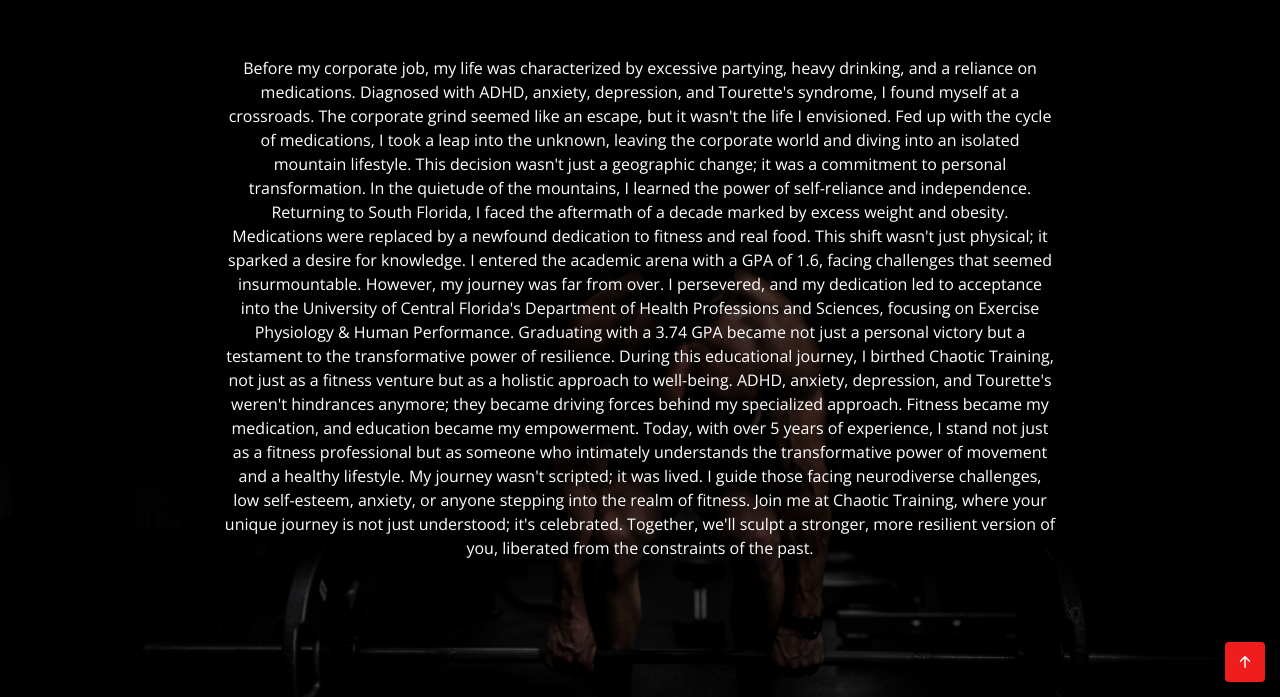
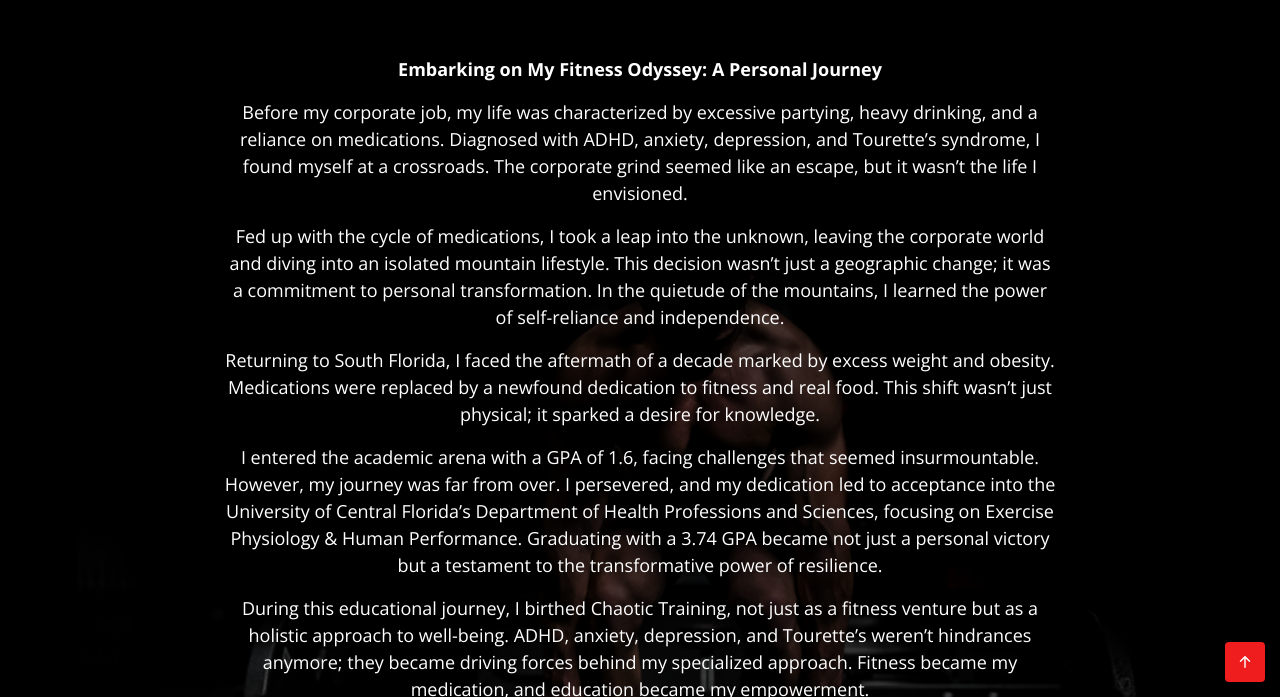
Before and after one commit to jmartinez09196/chaotic-training, a Jekyll site: the page built from about-me.md, in a window 1280 px wide and 900 px high, scrolled down 701 px, cut to the strip 203-900 px from the top of the window. Built offline with Jekyll 4.4.1, drawn with Linux system fonts in a browser that asks for light colours; some of the changed text lies outside the part shown.

Commit message:
changed to try to mimic paragraph

```diff
--- a/_layouts/about-me.html
+++ b/_layouts/about-me.html
@@ -25,20 +25,14 @@
         <div class="container">
           <div class="row justify-content-center">
             <div class="col-lg-9 text-center">
-            Before my corporate job, my life was characterized by excessive partying, heavy drinking, and a reliance on medications. Diagnosed with ADHD, anxiety, depression, and Tourette's syndrome, I found myself at a crossroads. The corporate grind seemed like an escape, but it wasn't the life I envisioned.
-
-            Fed up with the cycle of medications, I took a leap into the unknown, leaving the corporate world and diving into an isolated mountain lifestyle. This decision wasn't just a geographic change; it was a commitment to personal transformation. In the quietude of the mountains, I learned the power of self-reliance and independence.
-
-             Returning to South Florida, I faced the aftermath of a decade marked by excess weight and obesity. Medications were replaced by a newfound dedication to fitness and real food. This shift wasn't just physical; it sparked a desire for knowledge.
-
-             I entered the academic arena with a GPA of 1.6, facing challenges that seemed insurmountable. However, my journey was far from over. I persevered, and my dedication led to acceptance into the University of Central Florida's Department of Health Professions and Sciences, focusing on Exercise Physiology & Human Performance. Graduating with a 3.74 GPA became not just a personal victory but a testament to the transformative power of resilience.
-
-              During this educational journey, I birthed Chaotic Training, not just as a fitness venture but as a holistic approach to well-being. ADHD, anxiety, depression, and Tourette's weren't hindrances anymore; they became driving forces behind my specialized approach. Fitness became my medication, and education became my empowerment.
-
-              Today, with over 5 years of experience, I stand not just as a fitness professional but as someone who intimately understands the transformative power of movement and a healthy lifestyle. My journey wasn't scripted; it was lived. I guide those facing neurodiverse challenges, low self-esteem, anxiety, or anyone stepping into the realm of fitness.
-
-              Join me at Chaotic Training, where your unique journey is not just understood; it's celebrated. Together, we'll sculpt a stronger, more resilient version of you, liberated from the constraints of the past.
-
+              <p class="has-line-data" data-line-start="0" data-line-end="1"><strong>Embarking on My Fitness Odyssey: A Personal Journey</strong></p>
+              <p class="has-line-data" data-line-start="2" data-line-end="3">Before my corporate job, my life was characterized by excessive partying, heavy drinking, and a reliance on medications. Diagnosed with ADHD, anxiety, depression, and Tourette’s syndrome, I found myself at a crossroads. The corporate grind seemed like an escape, but it wasn’t the life I envisioned.</p>
+              <p class="has-line-data" data-line-start="4" data-line-end="5">Fed up with the cycle of medications, I took a leap into the unknown, leaving the corporate world and diving into an isolated mountain lifestyle. This decision wasn’t just a geographic change; it was a commitment to personal transformation. In the quietude of the mountains, I learned the power of self-reliance and independence.</p>
+              <p class="has-line-data" data-line-start="6" data-line-end="7">Returning to South Florida, I faced the aftermath of a decade marked by excess weight and obesity. Medications were replaced by a newfound dedication to fitness and real food. This shift wasn’t just physical; it sparked a desire for knowledge.</p>
+              <p class="has-line-data" data-line-start="8" data-line-end="9">I entered the academic arena with a GPA of 1.6, facing challenges that seemed insurmountable. However, my journey was far from over. I persevered, and my dedication led to acceptance into the University of Central Florida’s Department of Health Professions and Sciences, focusing on Exercise Physiology &amp; Human Performance. Graduating with a 3.74 GPA became not just a personal victory but a testament to the transformative power of resilience.</p>
+              <p class="has-line-data" data-line-start="10" data-line-end="11">During this educational journey, I birthed Chaotic Training, not just as a fitness venture but as a holistic approach to well-being. ADHD, anxiety, depression, and Tourette’s weren’t hindrances anymore; they became driving forces behind my specialized approach. Fitness became my medication, and education became my empowerment.</p>
+              <p class="has-line-data" data-line-start="12" data-line-end="13">Today, with over 5 years of experience, I stand not just as a fitness professional but as someone who intimately understands the transformative power of movement and a healthy lifestyle. My journey wasn’t scripted; it was lived. I guide those facing neurodiverse challenges, low self-esteem, anxiety, or anyone stepping into the realm of fitness.</p>
+              <p class="has-line-data" data-line-start="14" data-line-end="15">Join me at Chaotic Training, where your unique journey is not just understood; it’s celebrated. Together, we’ll sculpt a stronger, more resilient version of you, liberated from the constraints of the past.</p>
       <!-- End About me Section -->
     </main>
 
```
